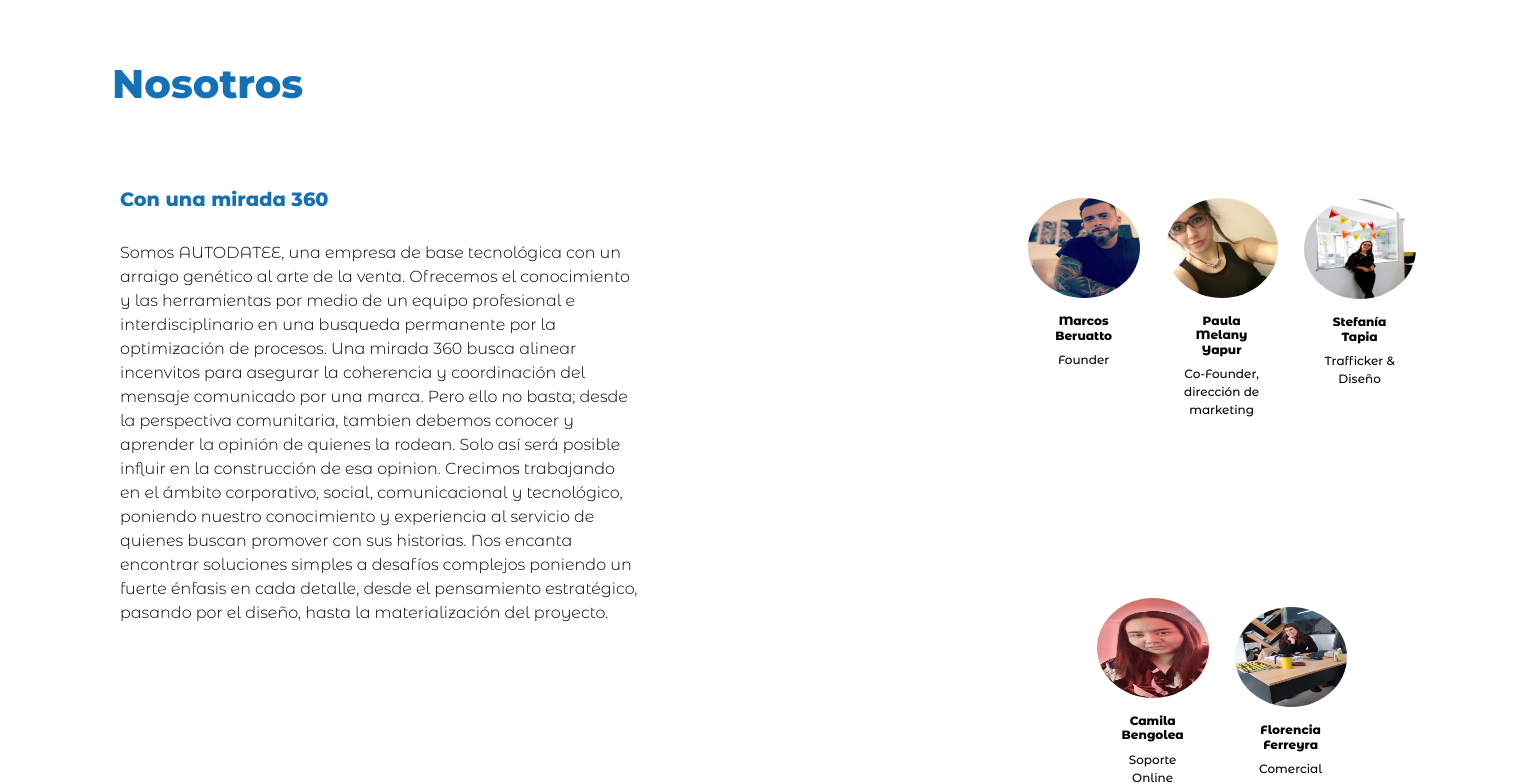
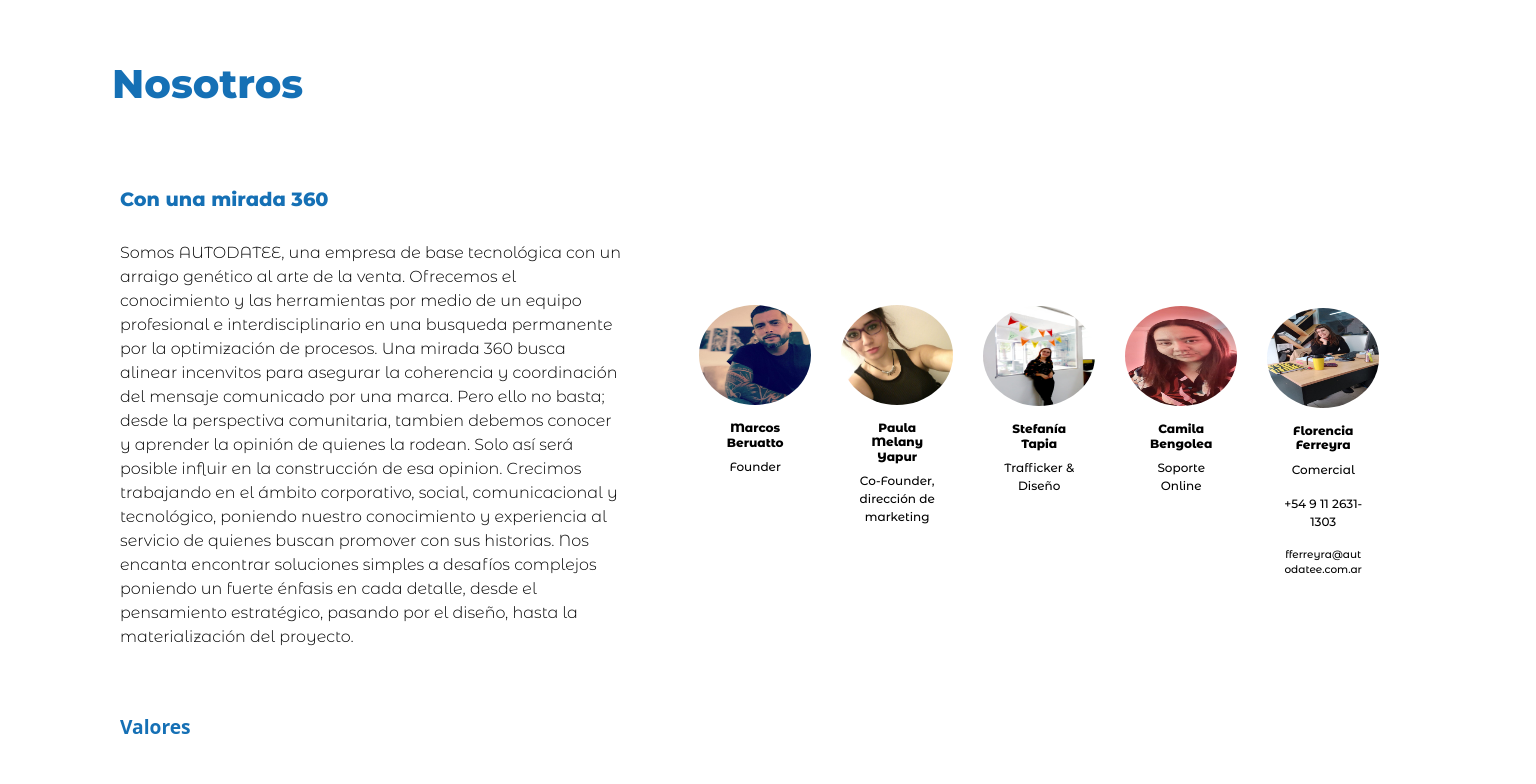
Before and after one commit to GeronimoVenzi/autodatee-web2, a Next.js app: page / in a window 1536 px wide. Shown: the part 1160-1944 px from the top of the page. Built offline with nearby package versions, Linux system fonts and the light colour scheme.

Commit message:
more changes

```diff
--- a/components/AboutPage/AboutPage.module.css
+++ b/components/AboutPage/AboutPage.module.css
@@ -87,7 +87,7 @@
 
     .about__container{
         display: flex;
-        justify-content: space-between;
+        justify-content: space-around;
 
     }
 
@@ -161,12 +161,12 @@
 
 @media only screen and (min-width: 1400px) {
     .about__container .card__container {
-        width: 30%;
+        width: 60%;
         align-items: center;
-        gap: 26px;
+        gap: 30px;
     }
 
     .team__card__flor{
-        margin-top: 130px;
+        margin-top: 115px;
     }
 }
```
